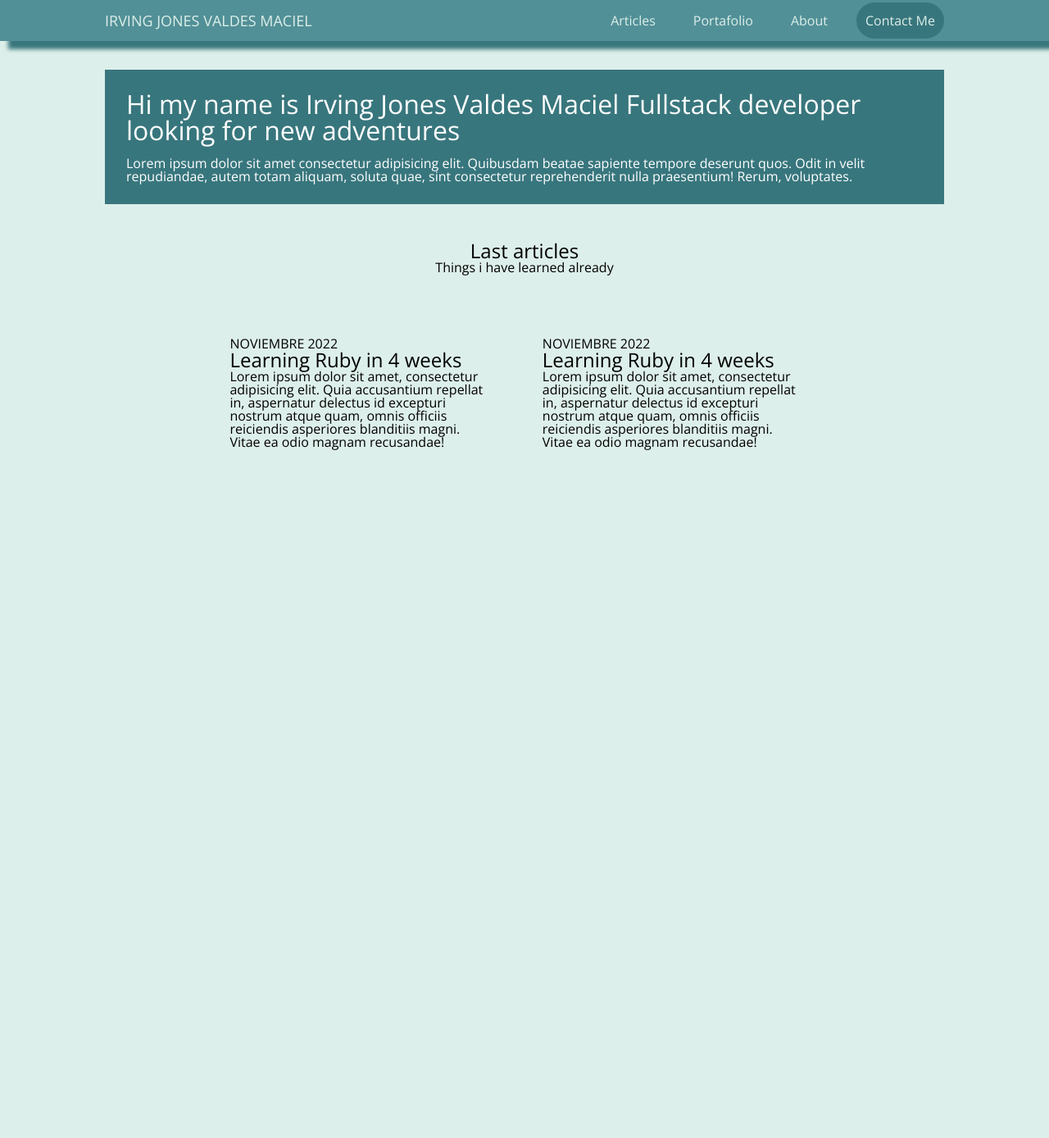
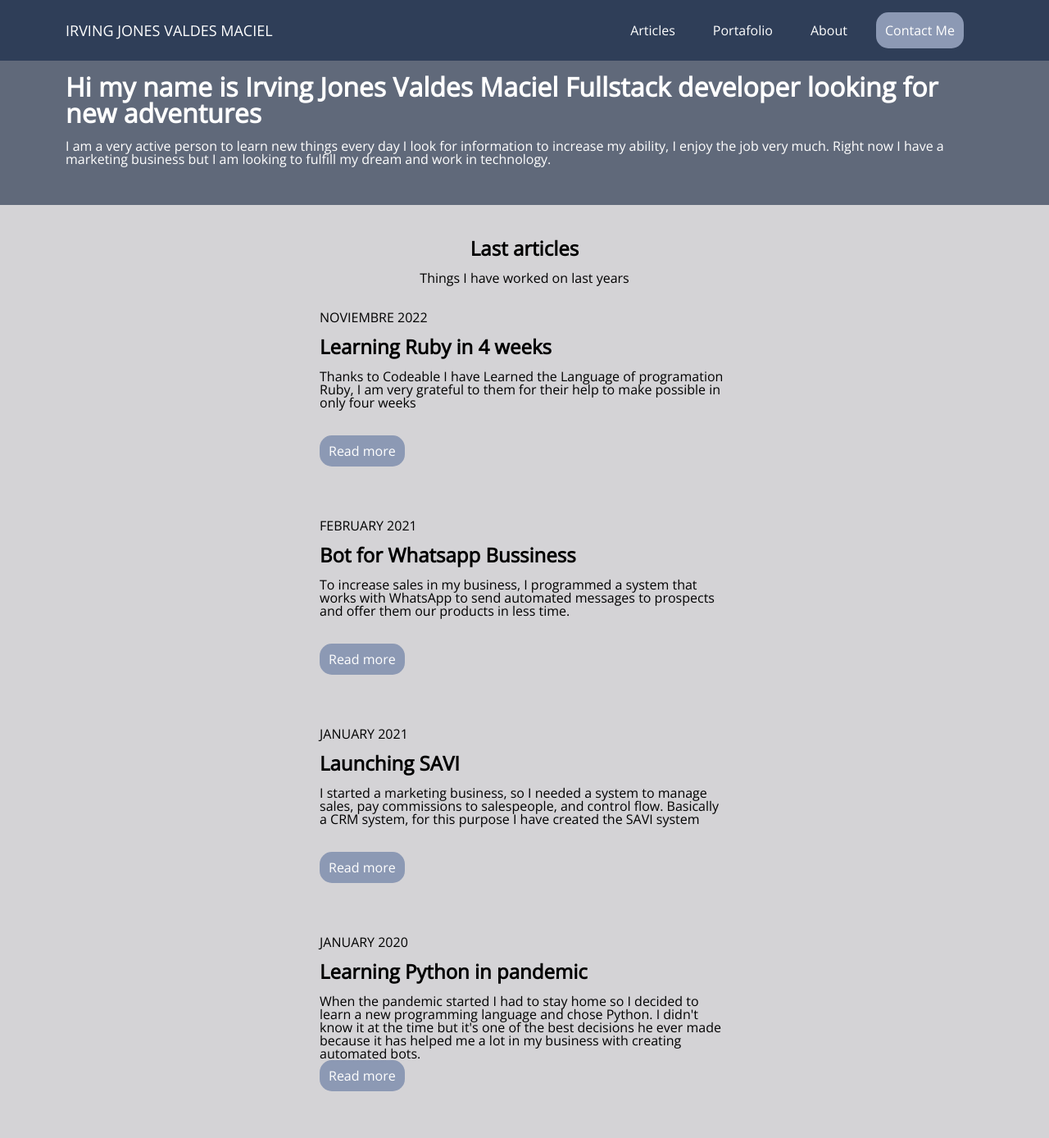
Before and after one commit to irjovama/portafolio, a PHP site: page / in a window 1280 px wide. Shown: the whole page at 82% size. Before the commit the page ends 549 px from the top, so only its background shows below. Run offline with PHP 8.4, Linux system fonts and the light colour scheme.

Commit message:
Add real information

```diff
--- a/css/styles.css
+++ b/css/styles.css
@@ -3,30 +3,28 @@
 
 :root {
     font-family: 'Open Sans', sans-serif;
-    --primary: #cce7e0;
-    --primary-light: #ddefea;
-    --primary-dark: #baded5;
-    --primary-darker: #acd4ca;
+    --primary: #8c99b4;
+    --primary-light: #d4d3d6;
+    --primary-dark: #60697a;
+    --primary-darker: #2f3e58;
     --secondary: #609ba2;
     --secondary-light: #7bafb5;
     --secondary-dark: #529097;
     --secondary-darker: #38767d;
-    --rounded-sm: 25px;
+    --rounded-sm: 15px;
     background: var(--primary-light);
 }
 
 .nav-bar {
     min-height: 40px;
-    background: var(--secondary-dark);
+    background: var(--primary-darker);
     color: white;
     display: flex;
     flex-wrap: wrap;
     justify-content: space-between;
     align-items: center;
-    padding: 5px 10%;
+    padding: 5px 5rem;
     font-size: large;
-    color: var(--primary-light);
-    box-shadow: 10px 10px 5px var(--secondary-darker);
 }
 
 .nav-list {
@@ -34,6 +32,7 @@
     display: flex;
     gap: 1.5rem;
     flex-wrap: wrap;
+    margin: 1.5rem;
 }
 
 
@@ -41,7 +40,7 @@
 .link-primary {
     text-decoration: none;
     padding: 0.5rem;
-    color: var(--primary-light);
+    color: white;
     outline: none;
     border: solid;
     border-color: transparent;
@@ -49,11 +48,11 @@
 }
 
 .link-primary:focus {
-    border-color: var(--primary-dark);
+    border-color: var(--primary-light);
 }
 
 .link-primary:hover {
-    border-color: var(--primary-darker);
+    border-color: var(--primary-light);
 }
 
 .link-primary:active {
@@ -84,41 +83,88 @@
     background: var(--primary);
 }
 
+
+
+.btn-primary {
+    text-decoration: none;
+    padding: 0.5rem;
+    color: white;
+    outline: none;
+    border: solid;
+    border-color: transparent;
+    border-radius: var(--rounded-sm);
+    background-color: var(--primary);
+    width: fit-content;
+}
+
+
+.btn-primary:focus {
+    border-color: var(--primary-light);
+}
+
+.btn-primary:hover {
+    border-color: var(--primary-light);
+}
+
+.btn-primary:active {
+    background: var(--primary);
+}
+
 .header1 {
     font-size: xx-large;
-    margin: 1rem;
+    font-weight: bolder;
+    padding: 1rem 0;
 }
 
 .header2 {
     font-size: x-large;
+    font-weight: bolder;
+    padding: 1rem 0;
 }
 
-.paragraph {
-    margin: 1rem;
+.paragraph-xs {
+    min-height: 80px;
 }
 
 .section-md,
 section {
-    margin: 35px 10%;
-    padding: 10px;
+    padding: 25px 0;
 }
 
-@media screen and (max-width: 500px) {
-    .article {
-        margin: 2rem;
-        display: inline-block;
-        max-width: 100%
-    }
+.grid {
+    display: flex;
+    flex-wrap: wrap;
+    justify-content: space-around;
+    padding: 0 5rem;
 }
 
-.article {
+.article-xs {
+    display: flex;
+    flex-direction: column;
+    max-width: 500px;
     margin: 2rem;
-    display: inline-block;
-    max-width: calc(80% / 2)
 }
 
-.secondary {
-    background: var(--secondary-darker);
+.article-xl {
+    padding: 0 5rem;
+    display: flex;
+    flex-direction: column;
+}
+
+.article-md,
+article {
+    display: flex;
+    flex-direction: column;
+
+}
+
+.bg-primary {
+    background: var(--primary);
+    color: white;
+}
+
+.bg-primary-dark {
+    background: var(--primary-dark);
     color: white;
 }
 
--- a/index.html
+++ b/index.html
@@ -9,50 +9,73 @@
     </head>
     <body>
         <nav class="nav-bar">
-            <a>IRVING JONES VALDES MACIEL</span>
+            <span>IRVING JONES VALDES MACIEL</span>
 
             <ul class="nav-list">
                 <li><a href="" class="link-primary">Articles</a></li>
                 <li><a href="" class="link-primary">Portafolio</a></li>
                 <li><a href="" class="link-primary">About</a></li>
-                <li><a href="" class="btn-secondary">Contact Me</a></li>
+                <li><a href="" class="btn-primary">Contact Me</a></li>
             </ul>
 
         </nav>
-        <section class="section-md secondary">
+        <article class="article-xl bg-primary-dark">
             <h1 class="header1">Hi my name is Irving Jones Valdes Maciel
                 Fullstack developer
                 looking for new adventures</h1>
-            <p class="paragraph">
-                Lorem ipsum dolor sit amet consectetur adipisicing elit.
-                Quibusdam beatae sapiente tempore deserunt quos. Odit in velit
-                repudiandae, autem totam aliquam, soluta quae, sint consectetur
-                reprehenderit nulla praesentium! Rerum, voluptates.
+            <p class="paragraph-xs">
+                I am a very active person to learn new things every day I look
+                for information to increase my ability, I enjoy the job very
+                much. Right now I have a marketing business but I am looking to
+                fulfill my dream and work in technology.
             </p>
-        </section>
+
+        </article>
         <section class="section-md">
             <h2 class="header2 center">Last articles</h2>
-            <h3 class="header3 center">Things i have learned already</h3>
-            <div class="section-md">
-                <article class="article">
+            <h3 class="header3 center">Things I have worked on last years</h3>
+            <section class="section-md grid">
+                <article class="article-xs">
                     NOVIEMBRE 2022
                     <h2 class="header2">Learning Ruby in 4 weeks</h2>
-                    <p class="">Lorem ipsum dolor sit amet, consectetur
-                        adipisicing elit. Quia accusantium repellat in,
-                        aspernatur delectus id excepturi nostrum atque quam,
-                        omnis officiis reiciendis asperiores blanditiis magni.
-                        Vitae ea odio magnam recusandae!</p>
+                    <p class="paragraph-xs">Thanks to Codeable I have Learned
+                        the
+                        Language
+                        of programation Ruby, I am very grateful to them for
+                        their help to make possible in only four weeks </p>
+                    <a href="" class="btn-primary">Read more</a>
                 </article>
-                <article class="article">
-                    NOVIEMBRE 2022
-                    <h2 class="header2">Learning Ruby in 4 weeks</h2>
-                    <p class="">Lorem ipsum dolor sit amet, consectetur
-                        adipisicing elit. Quia accusantium repellat in,
-                        aspernatur delectus id excepturi nostrum atque quam,
-                        omnis officiis reiciendis asperiores blanditiis magni.
-                        Vitae ea odio magnam recusandae!</p>
+                <article class="article-xs">
+                    FEBRUARY 2021
+                    <h2 class="header2">Bot for Whatsapp Bussiness</h2>
+                    <p class="paragraph-xs">To increase sales in my business, I
+                        programmed a system that works with WhatsApp to send
+                        automated messages to prospects and offer them our
+                        products in less time.</p>
+                    <a href="" class="btn-primary">Read more</a>
                 </article>
-            </div>
+                <article class="article-xs">
+                    JANUARY 2021
+                    <h2 class="header2">Launching SAVI</h2>
+                    <p class="paragraph-xs">I started a marketing business, so I
+                        needed a
+                        system to manage sales, pay commissions to salespeople,
+                        and control flow. Basically a CRM system, for this
+                        purpose I have created the SAVI system</p>
+                    <a href="" class="btn-primary">Read more</a>
+                </article>
+                <article class="article-xs">
+                    JANUARY 2020
+                    <h2 class="header2">Learning Python in pandemic</h2>
+                    <p class="paragraph-xs">When the pandemic started I had to
+                        stay home so
+                        I decided to learn a new programming language and chose
+                        Python. I didn't know it at the time but it's one of the
+                        best decisions he ever made because it has helped me a
+                        lot in my business with creating automated bots.</p>
+                    <a href="" class="btn-primary">Read more</a>
+                </article>
+            </section>
 
         </section>
     </body>
```
